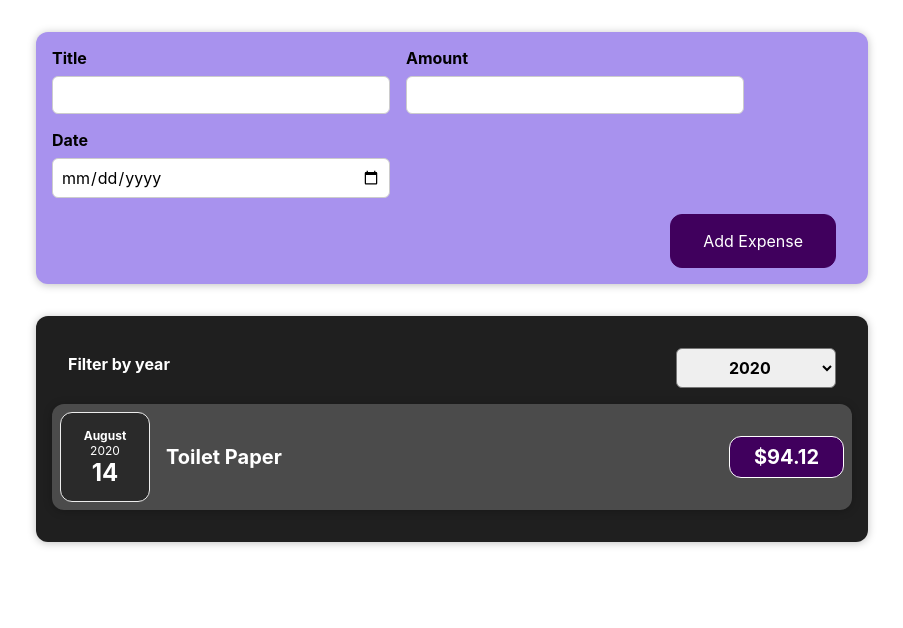
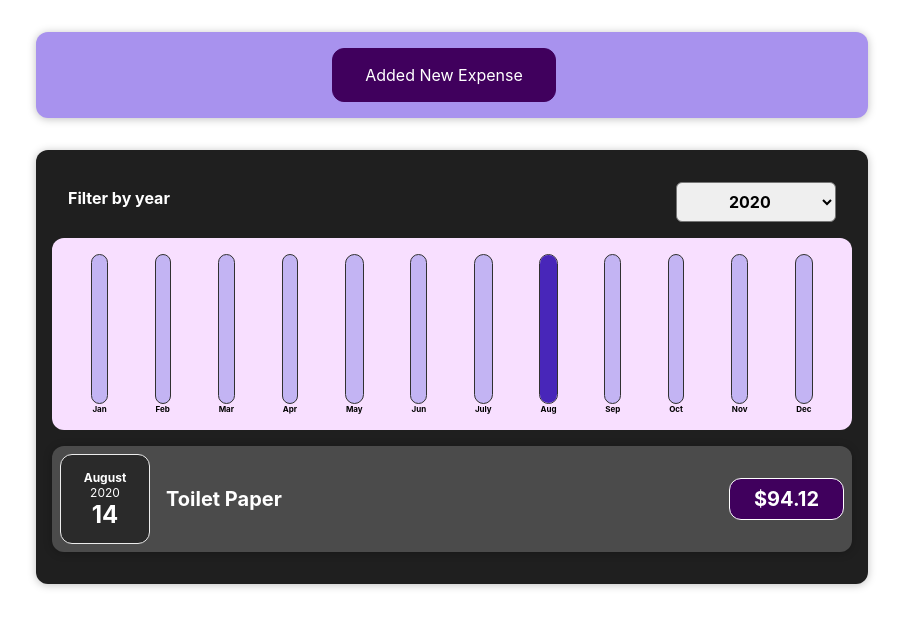
Before and after one commit to rukonit/react-component, a React (Create React App) app: page / in a window 1280 px wide. Shown: the top 628 px of the page, without its empty margins (188-1091 px from the left). Built offline with nearby package versions, Linux system fonts and the light colour scheme.

Commit message:
final upload

```diff
--- /dev/null
+++ b/src/components/Chart/Chart.css
@@ -0,0 +1,9 @@
+.chart {
+    padding: 1rem;
+    border-radius: 12px;
+    background-color: #f8dfff;
+    text-align: center;
+    display: flex;
+    justify-content: space-around;
+    height: 10rem;
+  }
--- /dev/null
+++ b/src/components/Chart/Chart.js
@@ -0,0 +1,22 @@
+import ChartBar from "./ChartBar";
+import './Chart.css'
+
+const Chart = (props) => {
+    const valueArray = props.dataPoints.map(dataPoint => dataPoint.value)
+    const totalMaximum = Math.max(...valueArray)
+
+  return (
+    <div className="chart">
+      {props.dataPoints.map((dataPoint) => (
+        <ChartBar
+          key={dataPoint.id}
+          value={dataPoint.value}
+          maxValue={totalMaximum}
+          label={dataPoint.label}
+        />
+      ))}
+    </div>
+  );
+};
+
+export default Chart;
--- /dev/null
+++ b/src/components/Chart/ChartBar.css
@@ -0,0 +1,30 @@
+.chart-bar {
+    height: 100%;
+    display: flex;
+    flex-direction: column;
+    align-items: center;
+  }
+
+  .chart-bar__inner {
+    height: 100%;
+    width: 100%;
+    border: 1px solid #313131;
+    border-radius: 12px;
+    background-color: #c3b4f3;
+    overflow: hidden;
+    display: flex;
+    flex-direction: column;
+    justify-content: flex-end;
+  }
+
+  .chart-bar__fill {
+    background-color: #4826b9;
+    width: 100%;
+    transition: all 0.3s ease-out;
+  }
+
+  .chart-bar__label {
+    font-weight: bold;
+    font-size: 0.5rem;
+    text-align: center;
+  }
--- /dev/null
+++ b/src/components/Chart/ChartBar.js
@@ -0,0 +1,22 @@
+import './ChartBar.css'
+
+const ChartBar = props => {
+    let barFillHeight = '0%'
+    console.log(props.maxValue);
+    if(props.maxValue > 0) {
+        barFillHeight = Math.round((props.value / props.maxValue)*100) + '%'
+        console.log('Hello');
+    }
+    return (
+        <div className='chart-bar'>
+        <div className='chart-bar__inner'>
+            <div className='chart-bar__fill' style={{height: barFillHeight}}>
+
+            </div>
+        </div>
+        <div className='chart-bar__label'>{props.label}</div>
+        </div>
+    )
+}
+
+export default ChartBar;
--- a/src/components/Expenses/Expenses.js
+++ b/src/components/Expenses/Expenses.js
@@ -4,6 +4,7 @@ import React, { useState } from "react";
 import "../Expenses/Expenses.css";
 import ExpensesFilter from "../ExpenseFilter/ExpensesFilter";
 import ExpensesList from "./ExpensesList";
+import ExpenseChart from "./ExpensesChart";
 
 const Expenses = (props) => {
   const [selectedYear, setSelectedYear] = useState("2020");
@@ -12,8 +13,7 @@ const Expenses = (props) => {
   const filterChangeHandler = (filterYear) => {
     setSelectedYear(filterYear);
 
-    console.log(selectedYear);
-  };
+   };
 
   const filteredExpeses = props.items.filter((item) => {
     return item.date.getFullYear() == selectedYear;
@@ -26,6 +26,7 @@ const Expenses = (props) => {
           selected={selectedYear}
           onChangeFilter={filterChangeHandler}
         ></ExpensesFilter>
+        <ExpenseChart expenses={filteredExpeses} />
         <ExpensesList items={filteredExpeses} />
       </Card>
     </div>
--- /dev/null
+++ b/src/components/Expenses/ExpensesChart.js
@@ -0,0 +1,28 @@
+import Chart from "../Chart/Chart"
+import ExpenseForm from "../NewExpense/ExpenseForm"
+
+const ExpensesChart = props => {
+    const chartDataPoints = [
+        {label: 'Jan', value: 0},
+        {label: 'Feb', value: 0},
+        {label: 'Mar', value: 0},
+        {label: 'Apr', value: 0},
+        {label: 'May', value: 0},
+        {label: 'Jun', value: 0},
+        {label: 'July', value: 0},
+        {label: 'Aug', value: 0},
+        {label: 'Sep', value: 0},
+        {label: 'Oct', value: 0},
+        {label: 'Nov', value: 0},
+        {label: 'Dec', value: 0}
+
+    ]
+
+    for (const expense of props.expenses) {
+        const expenseMonth = expense.date.getMonth()
+        chartDataPoints[expenseMonth].value += expense.amount
+    }
+    return (<Chart dataPoints={chartDataPoints}/>)
+}
+
+export default ExpensesChart
--- a/src/components/NewExpense/ExpenseForm.js
+++ b/src/components/NewExpense/ExpenseForm.js
@@ -64,7 +64,8 @@ const ExpenseForm = (props) => {
         </div>
       </div>
       <div className='new-expense__actions'>
-        <button>Add Expense</button>
+        <button type="submit">Add Expense</button>
+        <button onClick={props.onToggle}>Cancel</button>
       </div>
        </form>
     )
--- a/src/components/NewExpense/NewExpense.js
+++ b/src/components/NewExpense/NewExpense.js
@@ -1,18 +1,32 @@
-import ExpenseForm from './ExpenseForm'
-import './NewExpense.css'
+import ExpenseForm from "./ExpenseForm";
+import react, { useState } from "react";
+import "./NewExpense.css";
 const NewExpense = (props) => {
-    const saveExpenseDataHandler =(enteredExpenseData) => {
-        const expenseData = {
-            ...enteredExpenseData,
-            id: Math.random().toString
-        }
-        props.onNewExpense(expenseData)
-    }
-    return (
-        <div className='new-expense'>
-        <ExpenseForm onSaveExpenseData={saveExpenseDataHandler} />
-        </div>
-    )
-}
+  const [formVisibility, setFormVisibility] = useState(true);
+  const saveExpenseDataHandler = (enteredExpenseData) => {
+    const expenseData = {
+      ...enteredExpenseData,
+      id: Math.random().toString,
+    };
+    props.onNewExpense(expenseData);
+  };
 
-export default NewExpense
+  const toggleForm = () => {
+    setFormVisibility(!formVisibility);
+  };
+
+  return (
+    <div className="new-expense">
+      {formVisibility ? (
+        <button onClick={toggleForm}>Added New Expense</button>
+      ) : (
+        <ExpenseForm
+          onToggle={toggleForm}
+          onSaveExpenseData={saveExpenseDataHandler}
+        />
+      )}
+    </div>
+  );
+};
+
+export default NewExpense;
```
